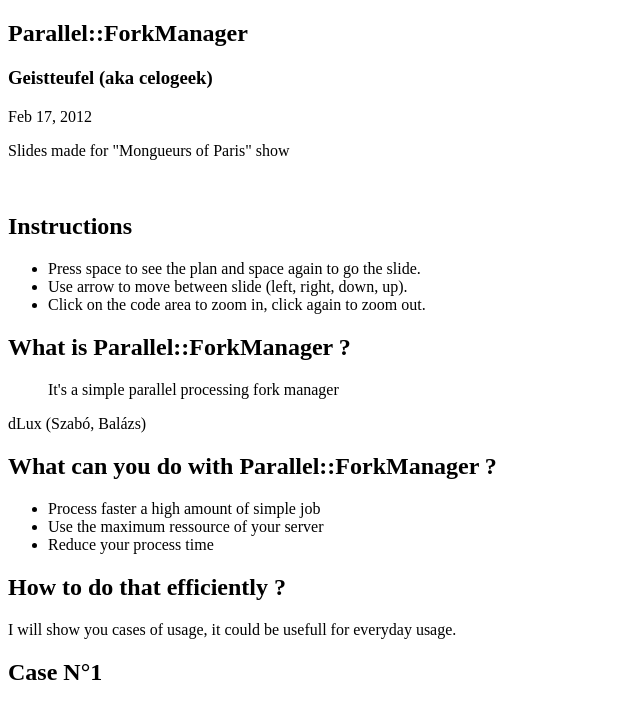
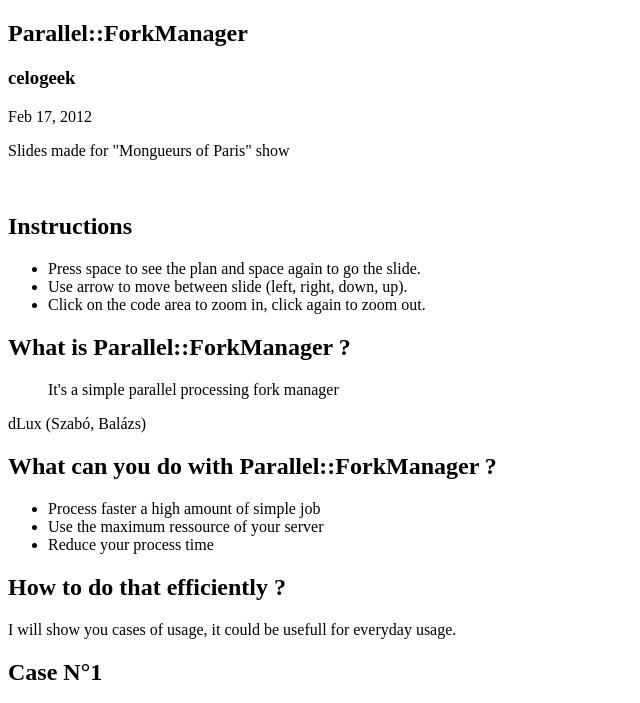
Before and after one commit to celogeek/perltalks-slides, a plain HTML site: page slides/2012/02/parallel-forkmanager-slide3d.html in a window 1280 px wide. Shown: the top 703 px of the page, without its empty margins (0-640 px from the left). Drawn offline with Linux system fonts and the light colour scheme; a script that the page names is missing.

Commit message:
Change author name

```diff
--- a/slides/2012/02/parallel-forkmanager-slide3d.html
+++ b/slides/2012/02/parallel-forkmanager-slide3d.html
@@ -8,7 +8,7 @@
         <title>Slides3D Parallel::ForkManager</title>
 
 		<meta name="description" content="A use cases for perl module Parallel::ForkManager">
-		<meta name="author" content="Geistteufel San">
+		<meta name="author" content="celogeek">
 
 		<link rel="stylesheet" href="css/lato.css" type="text/css">
 		<link rel="stylesheet" href="css/reset.css" type="text/css">
@@ -33,7 +33,7 @@
                     document.write( '<p style="color: rgba(0,0,0,0.3); text-shadow: none;">('+'Tap to navigate'+')</p>' );
                 </script>
                 <h3>
-                    Geistteufel (aka celogeek)
+                    celogeek
                 </h3>
                 <p>
                     Feb 17, 2012
@@ -337,7 +337,7 @@ sub p_fork {
             <section>
                 <h2>Thank you!</h2>
                 <h3>
-                    Geistteufel (aka celogeek)
+                    celogeek
                 </h3>
                 <p>
                     Feb 17, 2012
```
Also changed, not shown: slides/2012/01/parallel-forkmanager-slide.html (+4 -6 lines), slides/2012/03/command-line-tools-in-style-slide3d.html (+3 -3 lines), 1 other file.
